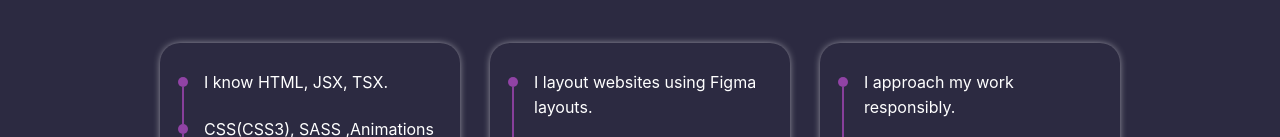
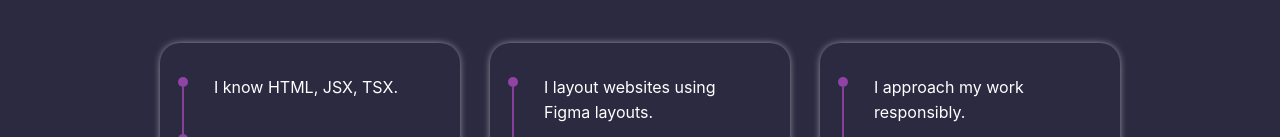
Before and after one commit to HELLRAID-cmd/Portfolio, a React (Vite) app in the folder client/: page / in a window 1280 px wide. Shown: the part 815-952 px from the top of the page. Built offline with nearby package versions, Linux system fonts and the light colour scheme; no server answers.

Commit message:
Исправил before

```diff
--- a/client/src/Components/About/About.scss
+++ b/client/src/Components/About/About.scss
@@ -17,11 +17,13 @@
     gap: 30px;
 
     &-timeline-desc {
+      display: inline-block;
       color: var(--c-white);
       font-size: var(--f-size-16);
       position: relative;
       transition: color var(--transition-200);
       border-radius: 20px;
+      padding: 5px 10px;
 
       &:hover {
         color: var(--c-purple);
@@ -31,7 +33,7 @@
         content: "";
         position: absolute;
         top: 55%;
-        left: 45%;
+        left: 50%;
         width: 100%;
         height: 100%;
         border-radius: var(--border-radius-20);
```
